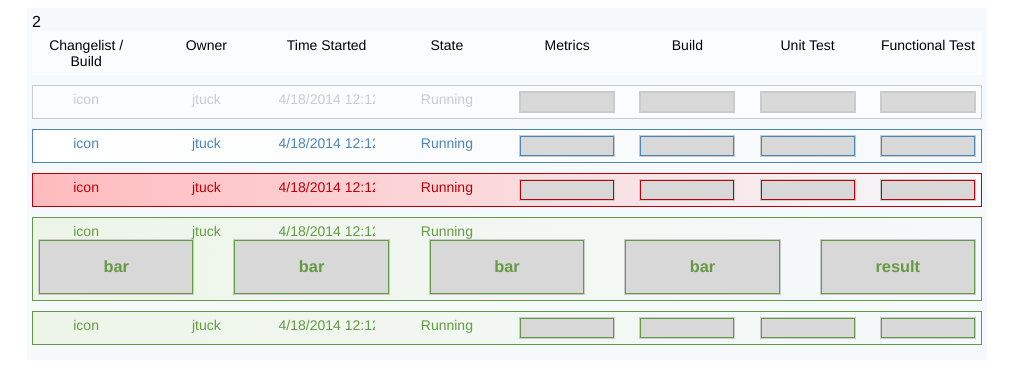
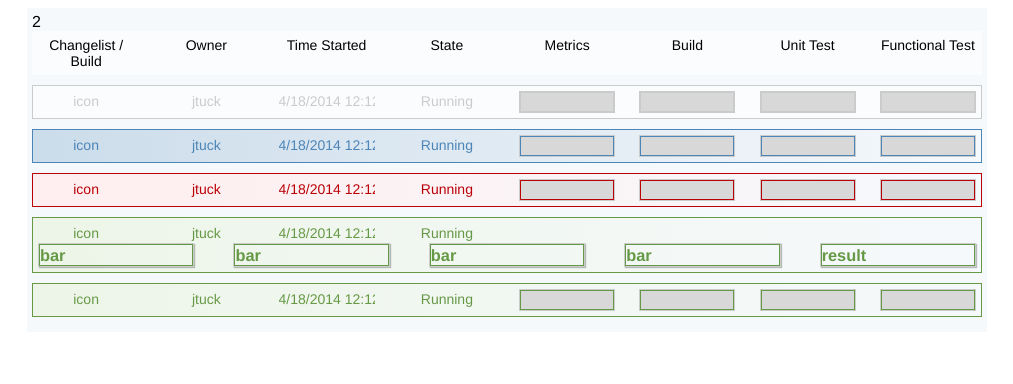
Before and after one commit to jacquesuys/assessment-cross, a website: page index.html in a window 1280 px wide. Shown: the whole page, without its empty margins (133-1146 px from the left). Drawn offline with nearby package versions, Linux system fonts and the light colour scheme.

Commit message:
new stylesheet build

```diff
--- a/style.css
+++ b/style.css
@@ -42,7 +42,8 @@ body {
     float: left;
     margin-right: 2.5641%;
     white-space: nowrap;
-    overflow: hidden; }
+    overflow: hidden;
+    line-height: 1.25rem; }
     .row .col:nth-child(5) {
       border: solid 1px #CACBCB;
       background-color: #D8D8D8; }
@@ -112,43 +113,88 @@ body {
   .row.active .col:nth-child(5) {
     width: 16.66667%;
     float: left;
-    margin-right: 4.16667%; }
+    margin-right: 4.16667%;
+    box-shadow: 1px 1px 1px rgba(0, 0, 0, 0.25);
+    background-color: transparent; }
     .row.active .col:nth-child(5) .bar {
       display: none; }
     .row.active .col:nth-child(5) .content {
       display: block; }
+      .row.active .col:nth-child(5) .content:after {
+        content: "";
+        display: table;
+        clear: both; }
+      .row.active .col:nth-child(5) .content h3 {
+        float: left;
+        margin: 0; }
   .row.active .col:nth-child(6) {
     width: 16.66667%;
     float: left;
-    margin-right: 4.16667%; }
+    margin-right: 4.16667%;
+    box-shadow: 1px 1px 1px rgba(0, 0, 0, 0.25);
+    background-color: transparent; }
     .row.active .col:nth-child(6) .bar {
       display: none; }
     .row.active .col:nth-child(6) .content {
       display: block; }
+      .row.active .col:nth-child(6) .content:after {
+        content: "";
+        display: table;
+        clear: both; }
+      .row.active .col:nth-child(6) .content h3 {
+        float: left;
+        margin: 0; }
   .row.active .col:nth-child(7) {
     width: 16.66667%;
     float: left;
-    margin-right: 4.16667%; }
+    margin-right: 4.16667%;
+    box-shadow: 1px 1px 1px rgba(0, 0, 0, 0.25);
+    background-color: transparent; }
     .row.active .col:nth-child(7) .bar {
       display: none; }
     .row.active .col:nth-child(7) .content {
       display: block; }
+      .row.active .col:nth-child(7) .content:after {
+        content: "";
+        display: table;
+        clear: both; }
+      .row.active .col:nth-child(7) .content h3 {
+        float: left;
+        margin: 0; }
   .row.active .col:nth-child(8) {
     width: 16.66667%;
     float: left;
-    margin-right: 4.16667%; }
+    margin-right: 4.16667%;
+    box-shadow: 1px 1px 1px rgba(0, 0, 0, 0.25);
+    background-color: transparent; }
     .row.active .col:nth-child(8) .bar {
       display: none; }
     .row.active .col:nth-child(8) .content {
       display: block; }
+      .row.active .col:nth-child(8) .content:after {
+        content: "";
+        display: table;
+        clear: both; }
+      .row.active .col:nth-child(8) .content h3 {
+        float: left;
+        margin: 0; }
   .row.active .col:nth-child(9) {
     width: 16.66667%;
     float: left;
-    margin-right: 4.16667%; }
+    margin-right: 4.16667%;
+    box-shadow: 1px 1px 1px rgba(0, 0, 0, 0.25);
+    background-color: transparent; }
     .row.active .col:nth-child(9) .bar {
       display: none; }
     .row.active .col:nth-child(9) .content {
       display: block; }
+      .row.active .col:nth-child(9) .content:after {
+        content: "";
+        display: table;
+        clear: both; }
+      .row.active .col:nth-child(9) .content h3 {
+        float: left;
+        margin: 0; }
   .row.active .col:nth-child(9) {
     display: block;
     margin: 0; }
@@ -160,9 +206,9 @@ body {
 .running {
   color: #4c85b7;
   border-color: #4c85b7;
-  background: -moz-linear-gradient(left, white 0%, rgba(255, 255, 255, 0) 100%);
-  background: -webkit-linear-gradient(left, white 0%, rgba(255, 255, 255, 0) 100%);
-  background: linear-gradient(to right, white 0%, rgba(255, 255, 255, 0) 100%); }
+  background: -moz-linear-gradient(left, #cbdcea 0%, rgba(203, 220, 234, 0) 100%);
+  background: -webkit-linear-gradient(left, #cbdcea 0%, rgba(203, 220, 234, 0) 100%);
+  background: linear-gradient(to right, #cbdcea 0%, rgba(203, 220, 234, 0) 100%); }
   .running .content,
   .running .bar {
     border-color: #4C85B7; }
@@ -170,9 +216,9 @@ body {
 .rejected {
   color: #bb0008;
   border-color: #bb0008;
-  background: -moz-linear-gradient(left, #ffbbbe 0%, rgba(255, 187, 190, 0) 100%);
-  background: -webkit-linear-gradient(left, #ffbbbe 0%, rgba(255, 187, 190, 0) 100%);
-  background: linear-gradient(to right, #ffbbbe 0%, rgba(255, 187, 190, 0) 100%); }
+  background: -moz-linear-gradient(left, #ffeeef 0%, rgba(255, 238, 239, 0) 100%);
+  background: -webkit-linear-gradient(left, #ffeeef 0%, rgba(255, 238, 239, 0) 100%);
+  background: linear-gradient(to right, #ffeeef 0%, rgba(255, 238, 239, 0) 100%); }
   .rejected .content,
   .rejected .bar {
     border-color: #BB0008; }
```
